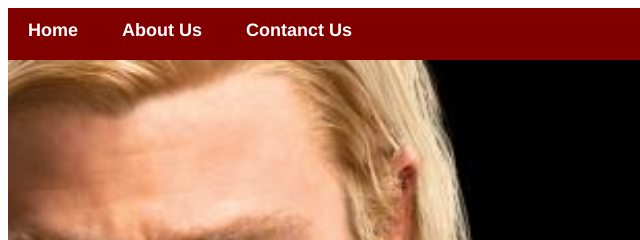
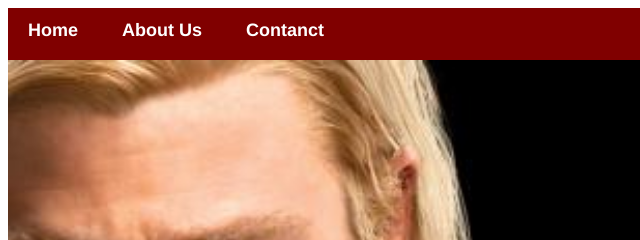
Before and after one commit to MasterTaps/avengers, a plain HTML site: page index.html in a window 1280 px wide. Shown: the top 240 px of the page, 0-640 px from the left. Drawn offline with Linux system fonts and the light colour scheme.

Commit message:
Update index.html

```diff
--- a/index.html
+++ b/index.html
@@ -7,7 +7,7 @@
         <div id="menu-bar">
             <a href="index.html">Home</a>
             <a href="about.html">About Us</a>
-            <a href="contact.html">Contanct Us</a>
+            <a href="contact.html">Contanct</a>
         </div>
         <div class="gallery">
             <a href="thor.html"><img src="images/avengers_01.jpg"/></a>
```
